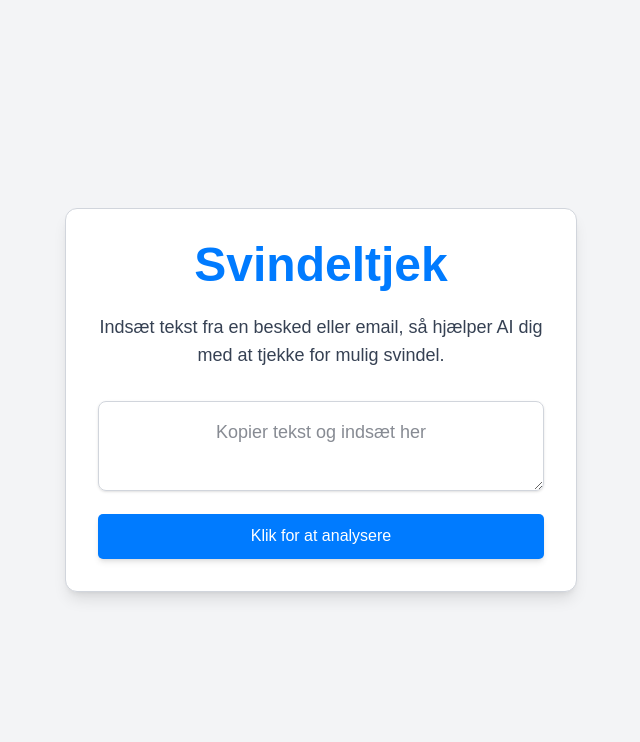
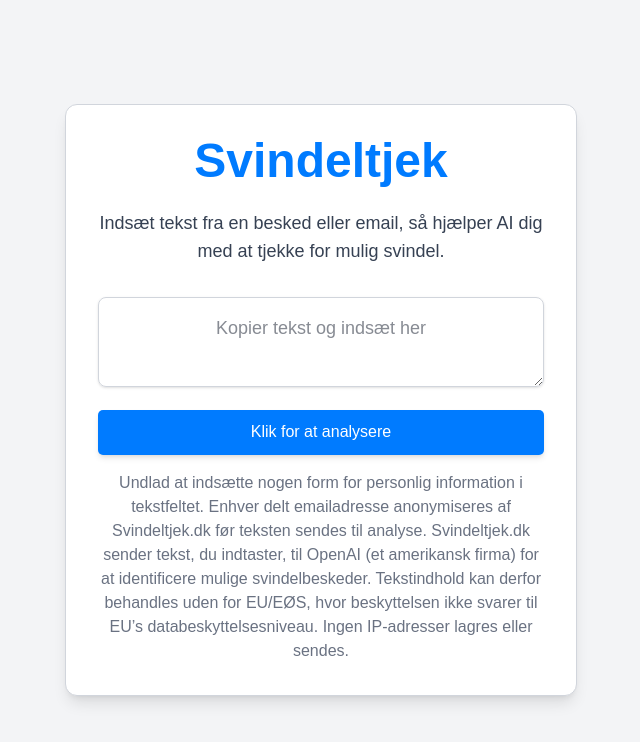
Before and after one commit to MayVangsgaard/scam-checker-dk-frontend, a Next.js app: page / in a window 1280 px wide. Shown: the top 742 px of the page, without its empty margins (319-959 px from the left). Built offline with nearby package versions, Linux system fonts and the light colour scheme.

Commit message:
🔒 Anonymisering: fjerner emailadresser før tekst sendes til AI

```diff
--- a/app/page.js
+++ b/app/page.js
@@ -9,12 +9,15 @@
   const [loading, setLoading] = useState(false); // 🔹 "Thinking" indicator
 
   const checkScam = async () => {
-    const text = messageText;
+    let text = messageText;
 
     if (!text.trim()) {
       setResult("Indsæt tekst for at tjekke, lær måske hvordan fra en ven.");
       return;
     }
+
+    // 🔒 Anonymisér emailadresser
+      text = text.replace(/[\w.-]+@[\w.-]+\.\w{2,}/g, "[email fjernet]");
 
     setLoading(true);
     setResult(null);
@@ -76,6 +79,10 @@
           {loading ? "Analyserer med AI..." : "Klik for at analysere"}
         </button>
 
+        <p className="mt-4 w-full text-s text-gray-500 text-center">
+        Undlad at indsætte nogen form for personlig information i tekstfeltet. Enhver delt emailadresse anonymiseres af Svindeltjek.dk før teksten sendes til analyse. Svindeltjek.dk sender tekst, du indtaster, til OpenAI (et amerikansk firma) for at identificere mulige svindelbeskeder. Tekstindhold kan derfor behandles uden for EU/EØS, hvor beskyttelsen ikke svarer til EU’s databeskyttelsesniveau. Ingen IP-adresser lagres eller sendes.
+        </p>
+
                 {/* Result Section with Traffic Light */}
                 {result && (
           <div id="scam-result" className="mt-6 p-4 border border-gray-300 rounded-lg shadow-md text-left">
@@ -89,7 +96,7 @@
               </div>
 
               {/* Risk level label (text) */}
-              <div className="flex items-end pb-5">
+              <div className="flex items-bottom">
                 <span className="text-lg font-semibold">{riskLevel}</span>
               </div>
             </div>
```
